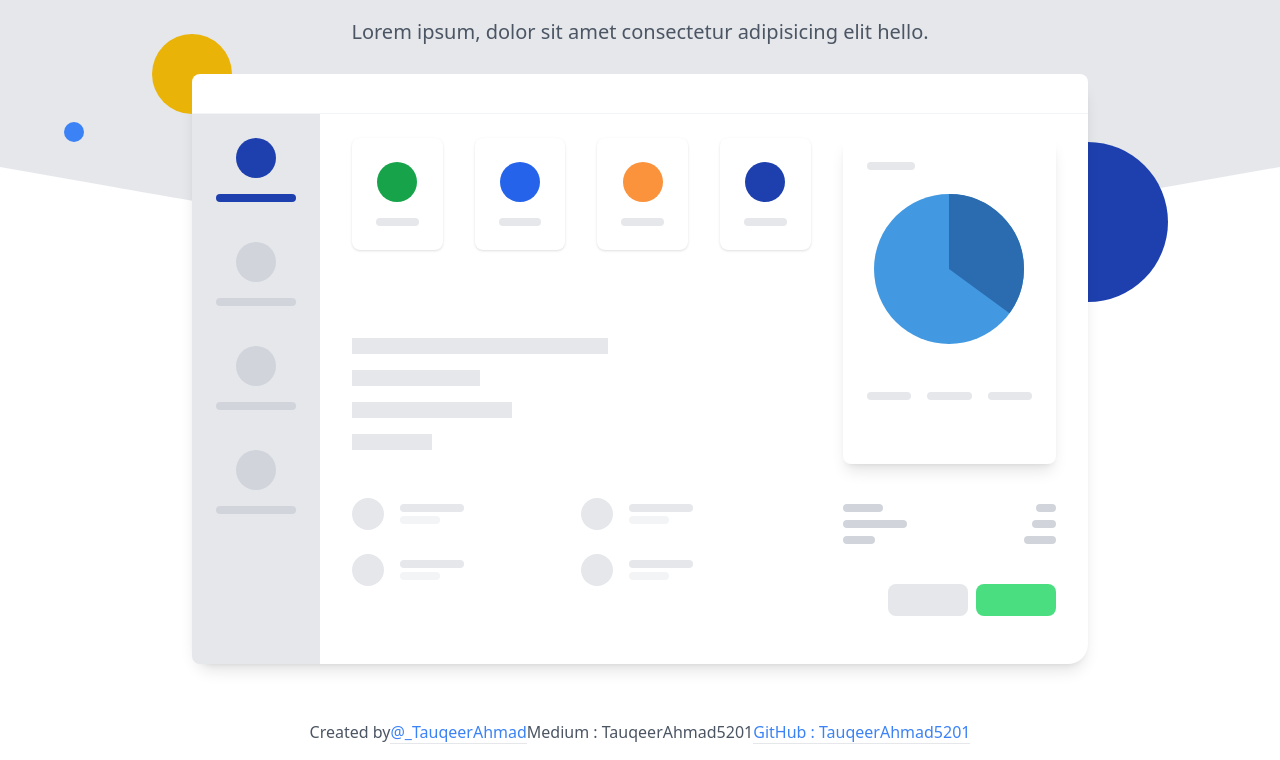
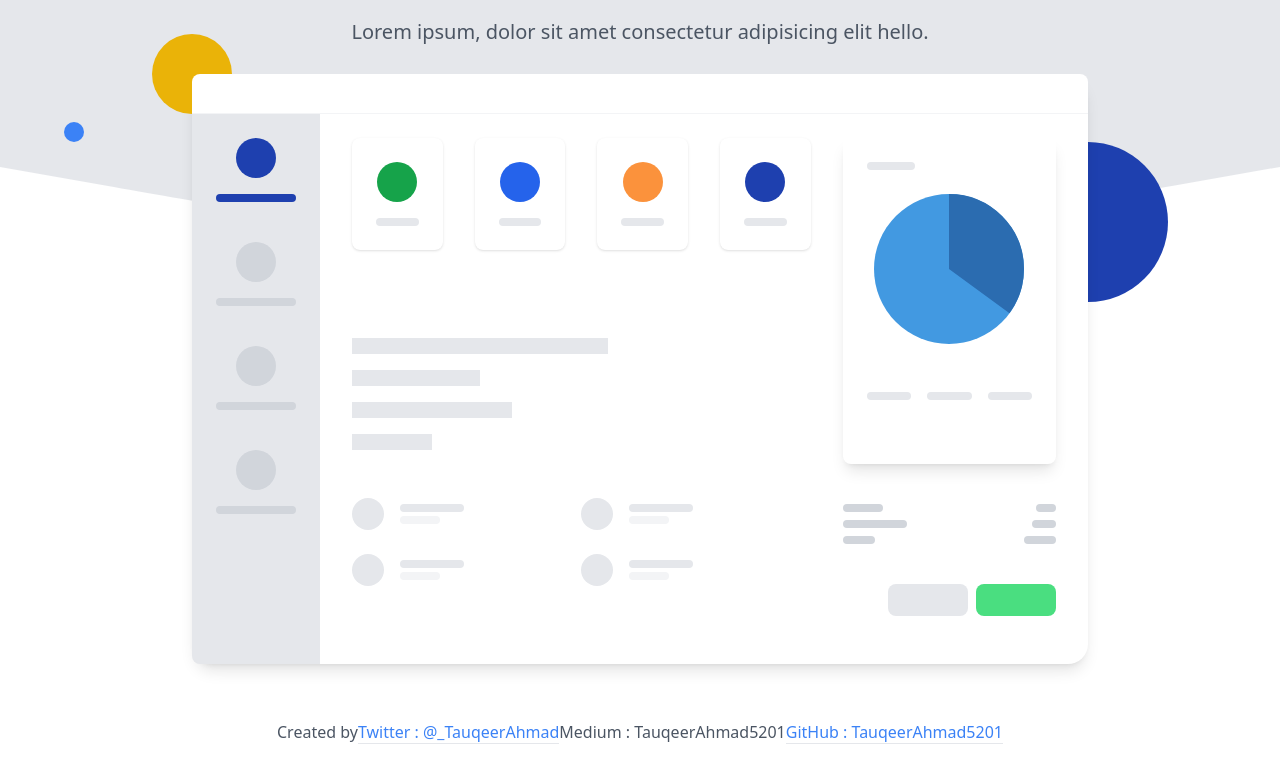
Before and after one commit to TauqeerAhmad5201/react-router, a React (Create React App) app: page /projects in a window 1280 px wide. Shown: the part 366-1126 px from the top of the page. Built offline with nearby package versions, Linux system fonts and the light colour scheme.

Commit message:
added Twitter keyword

```diff
--- a/src/components/Projects.js
+++ b/src/components/Projects.js
@@ -425,7 +425,7 @@ export default function Project() {
               target="_blank"
               rel="noreferrer"
             >
-              @_TauqeerAhmad
+              Twitter : @_TauqeerAhmad
             </a>
             Medium : TauqeerAhmad5201
             <a
```
